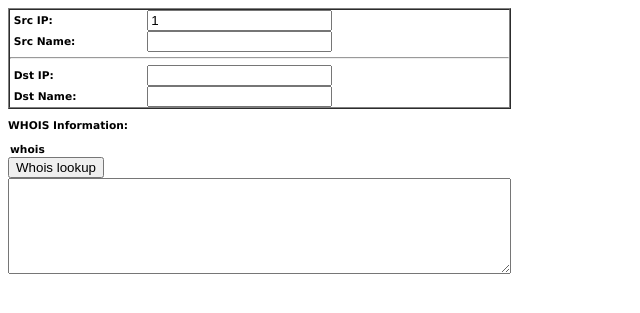
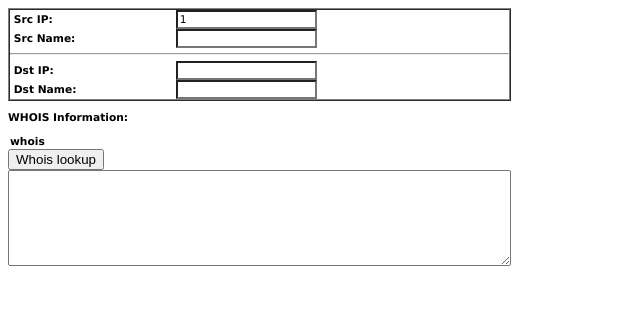
Before and after one commit to bammv/sguil, a PHP site: page /hostlookup.php?src_ip=1 in a window 1280 px wide. Shown: the top 313 px of the page, without its empty margins (0-640 px from the left). Run offline with PHP 8.4, Linux system fonts and the light colour scheme; data that the repository does not hold is empty.

Commit message:
Nicer input boxes added to stylesheet

```diff
--- a/web/css.php
+++ b/web/css.php
@@ -4,5 +4,6 @@ echo "A:hover { font-family: verdana , helvetica, sans-serif;text-decoration: un
 echo "A { text-decoration: none; color: rgb(0,0,0) }\n";
 echo "TABLE { font-family: verdana, helvetica, sans-serif; font-size:8pt ; border-spacing: 0pt }\n";
 echo "TD { font-family: verdana, helvetica, sans-serif; font-size:8pt ; border-spacing: 0pt ;border-padding: 0pt; font-weight: bold}\n";
+echo "input[type=text] {background-color: white; font-family: verdana, helvetica, sans-serif; font-size:8pt ;}\n";
 echo "</style>";
 ?>
```
